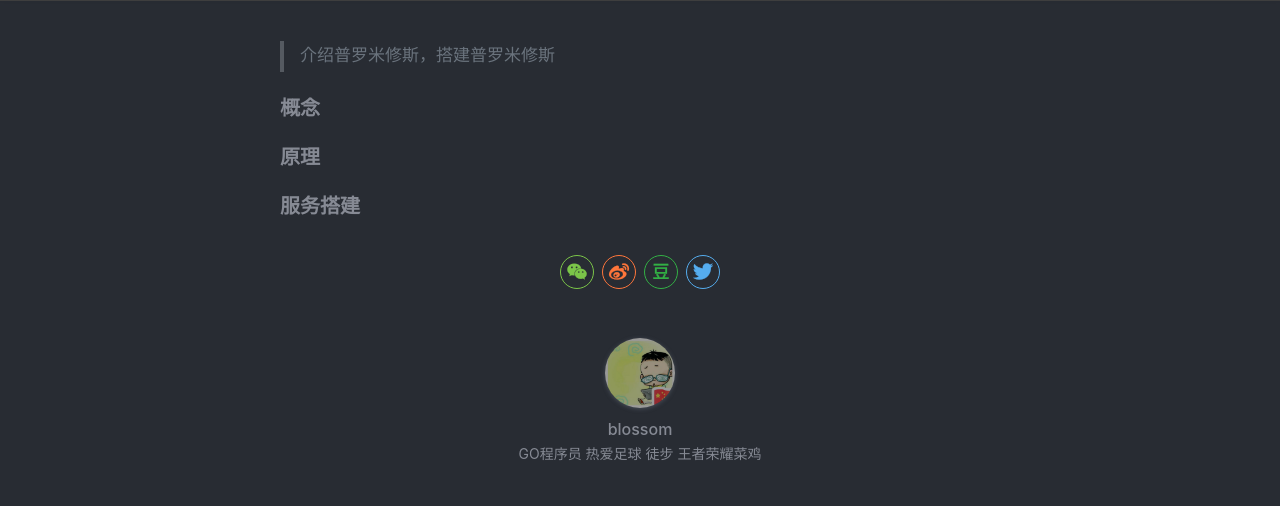
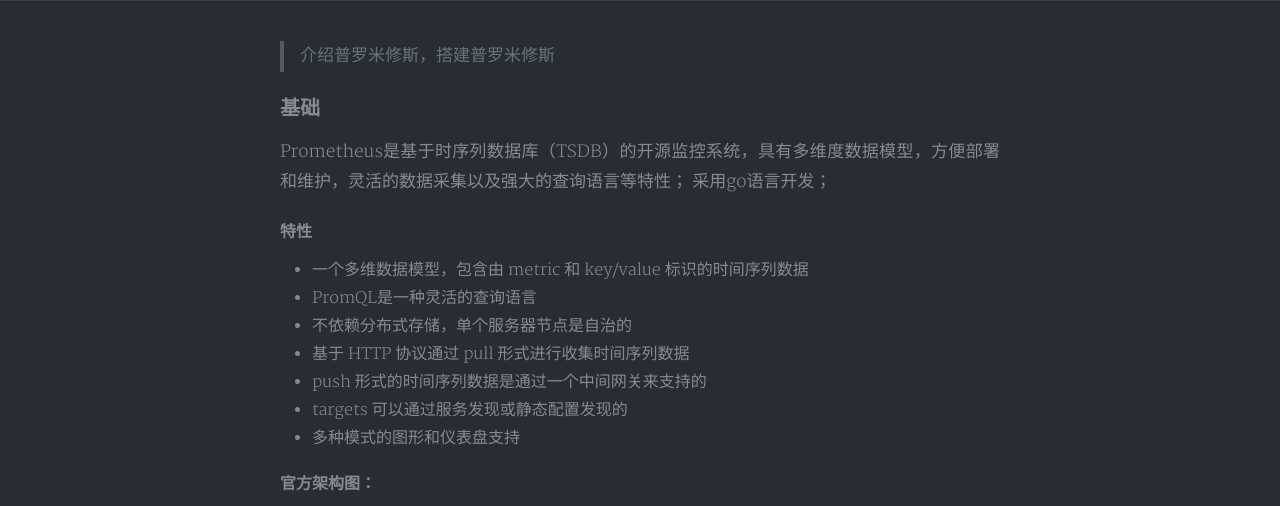
Before and after one commit to 102er/102er.github.io, a Jekyll site: the page built from _posts/2020-04-06-普罗米修斯.md, in a window 1280 px wide and 1400 px high, scrolled down 459 px. Shown: the top 506 px of the window. Built offline with Jekyll 4.4.1, drawn with Linux system fonts in a browser that asks for light colours; nearby versions of some CDN libraries; a style sheet for code colours, icons or effects is not loaded; some of the changed text lies outside the part shown; grey boxes are pictures that could not be loaded.

Commit message:
prometheus内容补充

```diff
--- a/_posts/2020-04-06-普罗米修斯.md
+++ b/_posts/2020-04-06-普罗米修斯.md
@@ -9,6 +9,35 @@
 
 > 介绍普罗米修斯，搭建普罗米修斯
 
-### 概念
-### 原理
+### 基础
+Prometheus是基于时序列数据库（TSDB）的开源监控系统，具有多维度数据模型，方便部署和维护，灵活的数据采集以及强大的查询语言等特性；
+采用go语言开发；
+#### 特性
+* 一个多维数据模型，包含由 metric 和 key/value 标识的时间序列数据
+* PromQL是一种灵活的查询语言
+* 不依赖分布式存储，单个服务器节点是自治的
+* 基于 HTTP 协议通过 pull 形式进行收集时间序列数据
+* push 形式的时间序列数据是通过一个中间网关来支持的
+* targets 可以通过服务发现或静态配置发现的
+* 多种模式的图形和仪表盘支持
+
+#### 官方架构图：
+
+![prometheus架构图](https://blossom102er.github.io/assets/img/prometheus.png)
+
+主要包含Prometheus server Pushgateway PromQL Alertmanager等组件。<br>
+##### Prometheus server
+prometheus的核心组件，负责数据收集和存储。
+* 定期从配置好的jobs或者exporters拉取metrics，或者从pushgateway接收metrics；
+* Prometheus server会运行定义好的alert.rules 记录新的时间序列或者向alertmanager推送告警
+##### Pushgateway
+推送网关，接收agent server推送的告警，发给Prometheus server；
+主要应用于短生命周期的jobs采集，因为短周期的jobs，可能在server还没来得及pull就已经消失了。
+##### Alertmanager
+告警生成以及通知告警组件，接收Prometheus server推送的告警，根据配置文件，对告警进行处理以及通报；
+具备去重功能，可以对重复的alerts进行去重。
+##### PromQL
+数据查询语言，grafana或者其他api通过promQL来查询使用数据。
+
+###
 ### 服务搭建
```
Also changed, not shown: assets/img/prometheus.png (added).
